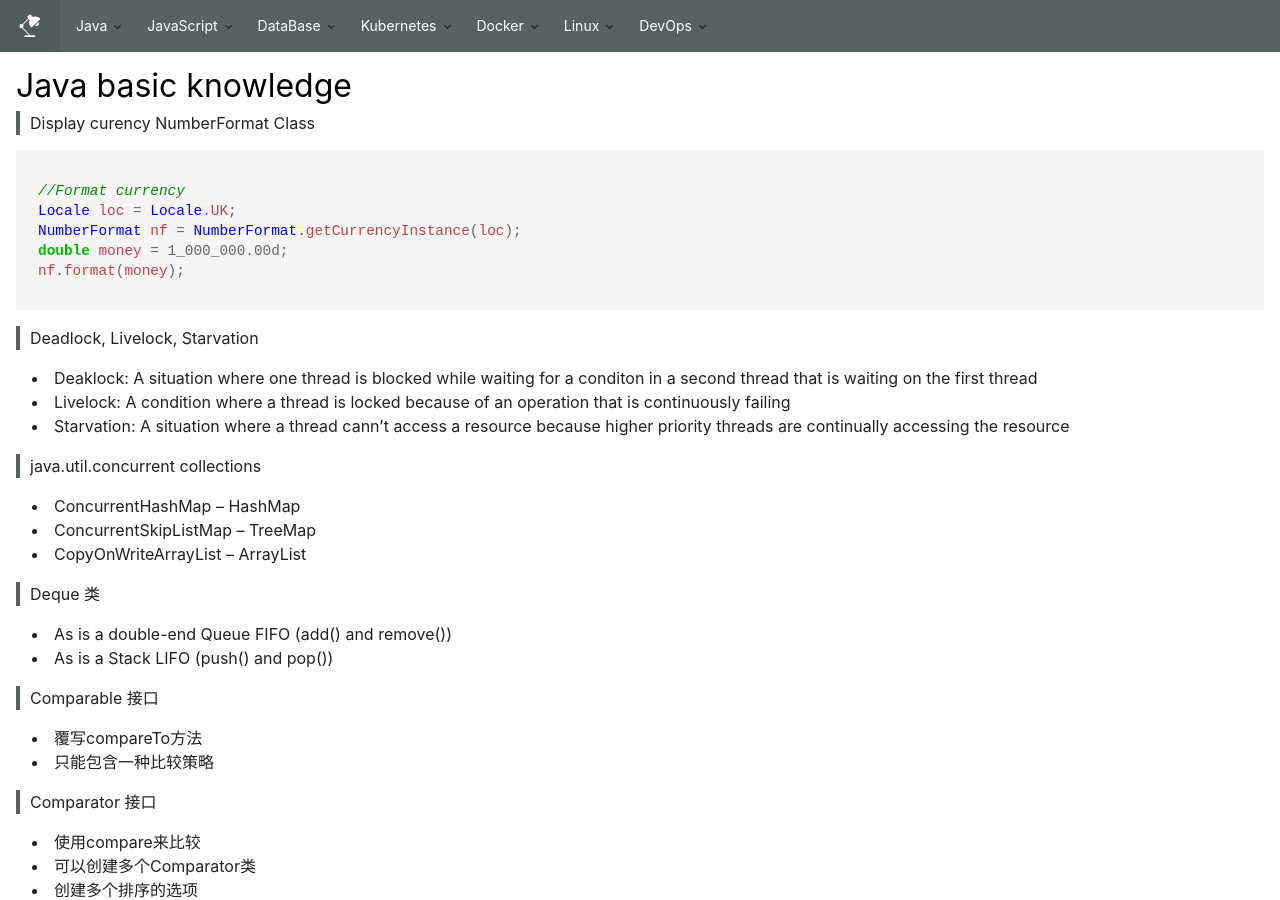
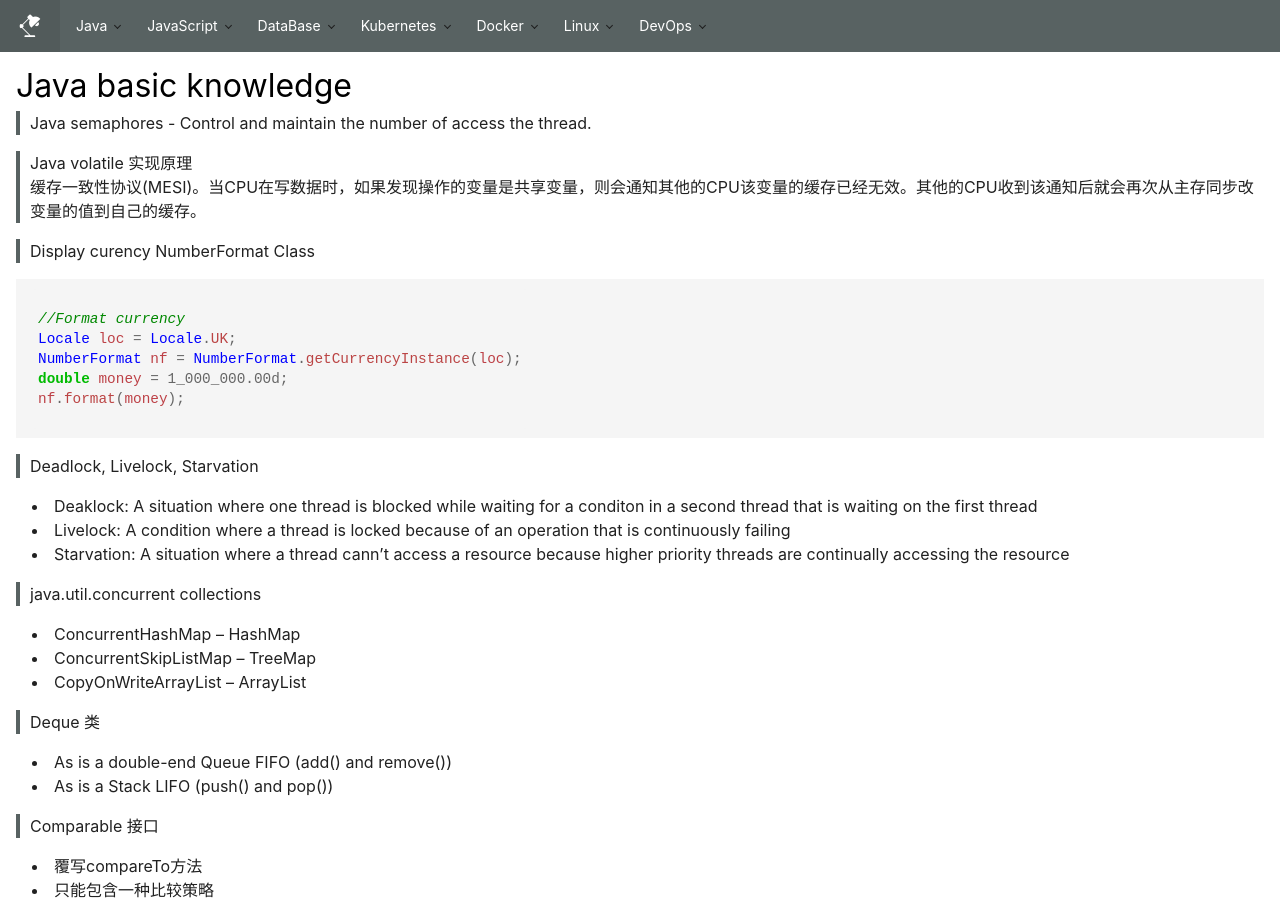
Before and after one commit to Evliess/evliess.github.io, a Jekyll site: the page built from _posts/2018-02-22-basicknowledge-java.md, in a window 1280 px wide and 900 px high. Built offline with Jekyll 4.4.1, drawn with Linux system fonts in a browser that asks for light colours; some web fonts are replaced.

Commit message:
java volatile

```diff
--- a/_posts/2018-02-22-basicknowledge-java.md
+++ b/_posts/2018-02-22-basicknowledge-java.md
@@ -6,6 +6,11 @@ date: 2018-02-22 11:03:55
 ---
 
 # Java basic knowledge
+
+> Java semaphores - Control and maintain the number of access the thread.
+
+> Java volatile 实现原理
+缓存一致性协议(MESI)。当CPU在写数据时，如果发现操作的变量是共享变量，则会通知其他的CPU该变量的缓存已经无效。其他的CPU收到该通知后就会再次从主存同步改变量的值到自己的缓存。
 
 > Display curency NumberFormat Class
 
```
